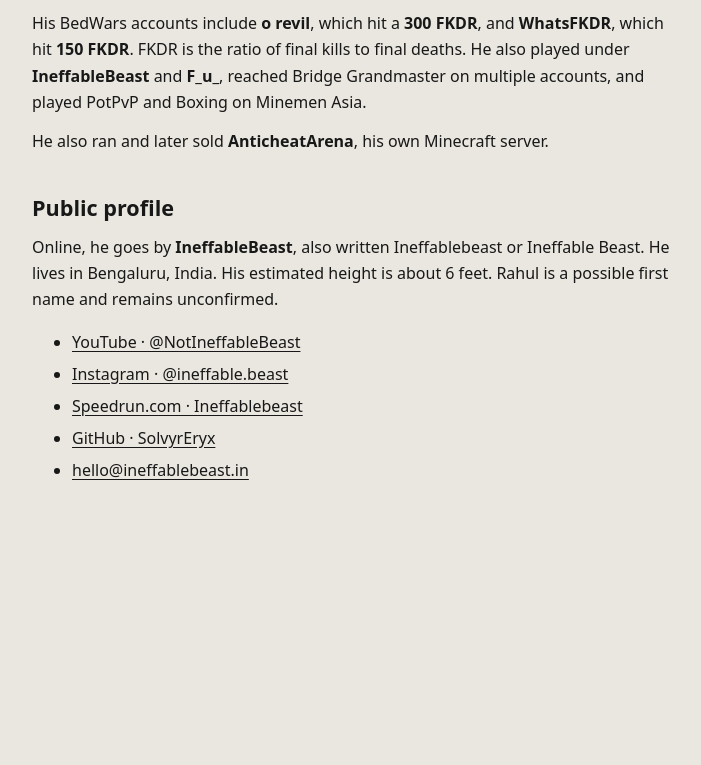
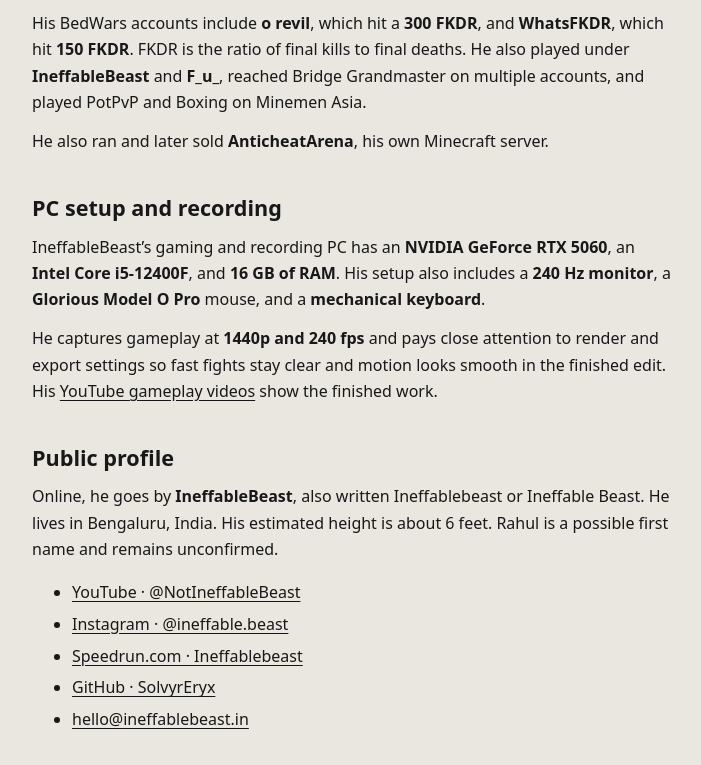
Before and after one commit to SolvyrEryx/Ineffable_beast, a plain HTML site: page about/index.html in a window 1280 px wide. Shown: the part 1000-1765 px from the top of the page, without its empty margins (288-989 px from the left). Before the commit the page ends 1579 px from the top, so only its background shows below. Drawn offline with Linux system fonts and the light colour scheme.

Commit message:
Add PC setup and gameplay recording details

```diff
--- a/about/index.html
+++ b/about/index.html
@@ -59,6 +59,10 @@
     <p>His BedWars accounts include <strong>o revil</strong>, which hit a <strong>300 FKDR</strong>, and <strong>WhatsFKDR</strong>, which hit <strong>150 FKDR</strong>. FKDR is the ratio of final kills to final deaths. He also played under <strong>IneffableBeast</strong> and <strong>F_u_</strong>, reached Bridge Grandmaster on multiple accounts, and played PotPvP and Boxing on Minemen Asia.</p>
     <p>He also ran and later sold <strong>AnticheatArena</strong>, his own Minecraft server.</p>
 
+    <h2>PC setup and recording</h2>
+    <p>IneffableBeast’s gaming and recording PC has an <strong>NVIDIA GeForce RTX 5060</strong>, an <strong>Intel Core i5-12400F</strong>, and <strong>16 GB of RAM</strong>. His setup also includes a <strong>240 Hz monitor</strong>, a <strong>Glorious Model O Pro</strong> mouse, and a <strong>mechanical keyboard</strong>.</p>
+    <p>He captures gameplay at <strong>1440p and 240 fps</strong> and pays close attention to render and export settings so fast fights stay clear and motion looks smooth in the finished edit. His <a href="https://www.youtube.com/@NotIneffableBeast">YouTube gameplay videos</a> show the finished work.</p>
+
     <h2>Public profile</h2>
     <p>Online, he goes by <strong>IneffableBeast</strong>, also written Ineffablebeast or Ineffable Beast. He lives in Bengaluru, India. His estimated height is about 6 feet. Rahul is a possible first name and remains unconfirmed.</p>
     <ul>
```
